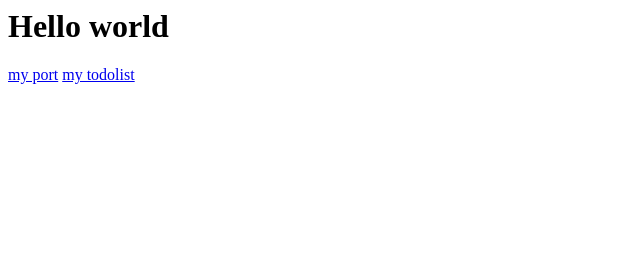
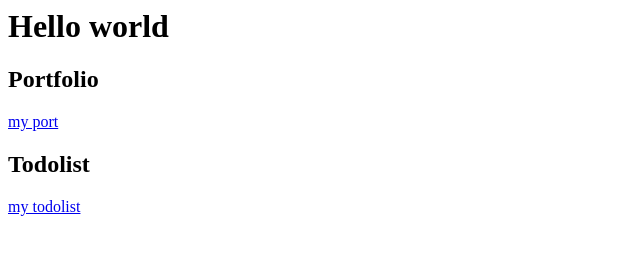
Before and after one commit to Subash1211/ex-1, a plain HTML site: page index.html in a window 1280 px wide. Shown: the whole page, without its empty margins (0-640 px from the left). Drawn offline with Linux system fonts and the light colour scheme.

Commit message:
Update index.html

```diff
--- a/index.html
+++ b/index.html
@@ -4,7 +4,9 @@
 </head>
 <body>
     <h1>Hello world</h1>
+    <h2>Portfolio</h2>
     <a href="subport.html">my port</a>
+    <h2>Todolist</h2>
     <a href="todolist.html">my todolist</a>
 </body>
 </html>
```
